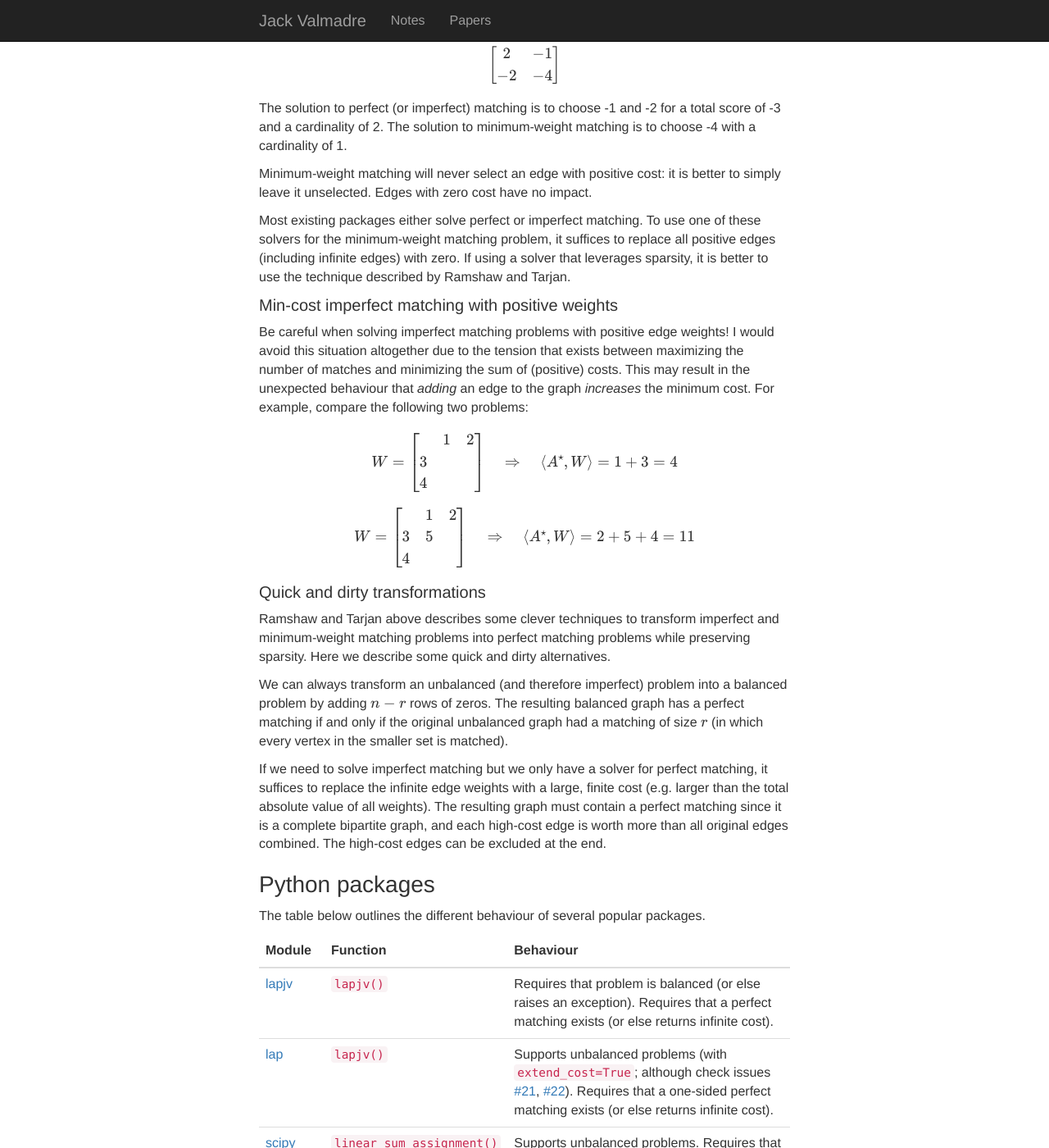
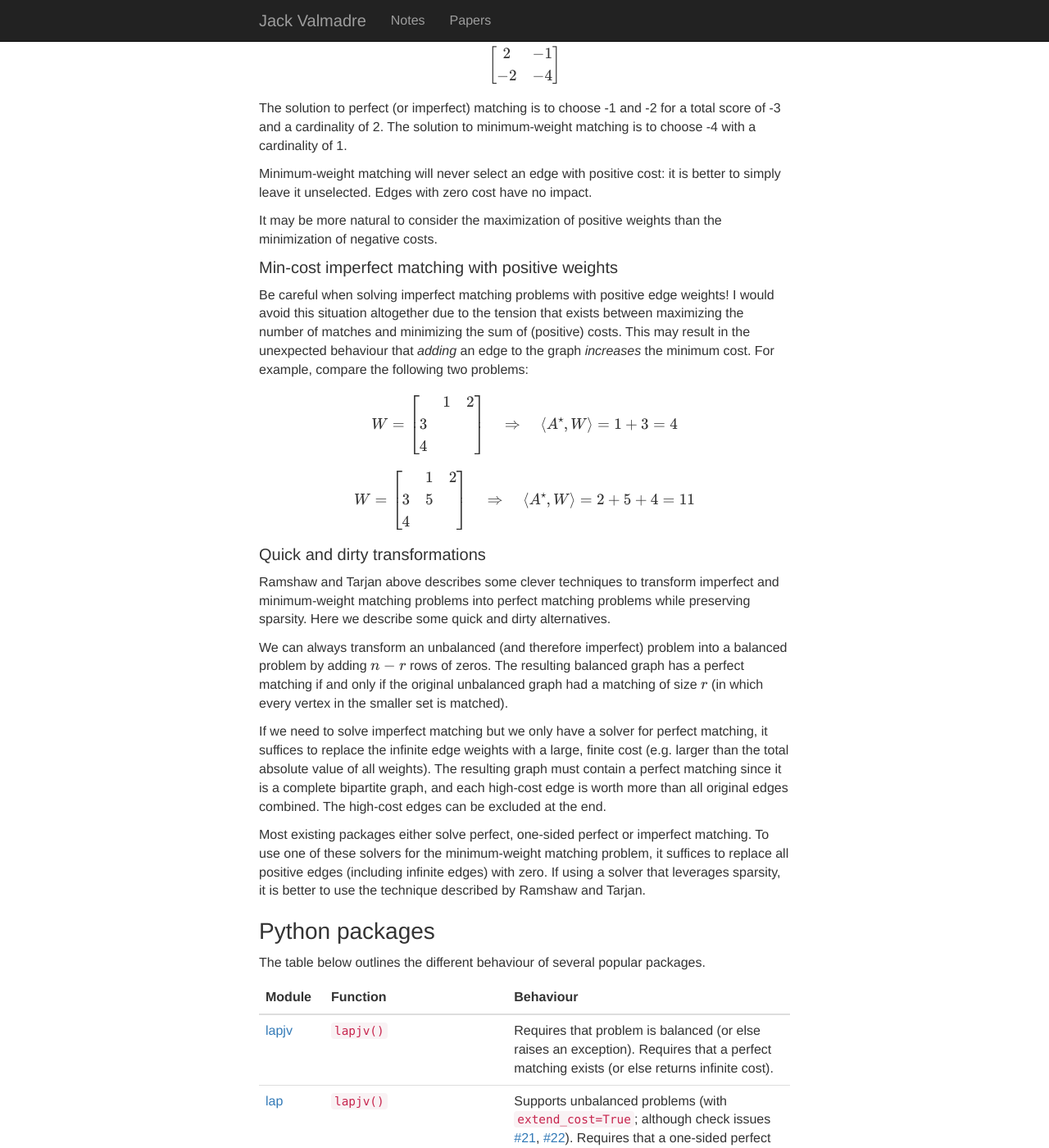
Before and after one commit to jvlmdr/jack.valmadre.net, a Jekyll site: the page built from notes/_posts/2020-12-08-non-perfect-linear-assignment.md, in a window 1280 px wide and 1400 px high, scrolled down 2287 px. Shown: the whole window at 82% size. Built offline with Jekyll 4.4.1, drawn with Linux system fonts in a browser that asks for light colours; nearby versions of some CDN libraries; formulas are drawn with MathJax 3; some of the changed text lies outside the part shown.

Commit message:
Update 2020-12-08-non-perfect-linear-assignment.md

```diff
--- a/notes/_posts/2020-12-08-non-perfect-linear-assignment.md
+++ b/notes/_posts/2020-12-08-non-perfect-linear-assignment.md
@@ -100,7 +100,7 @@ When using linear assignment, we should carefully consider which of the three pr
 
 ### Remarks
 
-#### Minimum-weight matching
+#### In support of minimum-weight matching
 
 The minimum-weight matching problem is often the most natural choice, since it puts no constraint on the size of the matching.
 To illustrate the difference between this and the other problems, consider the following balanced problem:
@@ -118,9 +118,7 @@ The solution to minimum-weight matching is to choose -4 with a cardinality of 1.
 Minimum-weight matching will never select an edge with positive cost: it is better to simply leave it unselected.
 Edges with zero cost have no impact.
 
-Most existing packages either solve perfect or imperfect matching.
-To use one of these solvers for the minimum-weight matching problem, it suffices to replace all positive edges (including infinite edges) with zero.
-If using a solver that leverages sparsity, it is better to use the technique described by Ramshaw and Tarjan.
+It may be more natural to consider the maximization of positive weights than the minimization of negative costs.
 
 #### Min-cost imperfect matching with positive weights
 
@@ -161,6 +159,10 @@ If we need to solve imperfect matching but we only have a solver for perfect mat
 The resulting graph must contain a perfect matching since it is a complete bipartite graph, and each high-cost edge is worth more than all original edges combined.
 The high-cost edges can be excluded at the end.
 
+Most existing packages either solve perfect, one-sided perfect or imperfect matching.
+To use one of these solvers for the minimum-weight matching problem, it suffices to replace all positive edges (including infinite edges) with zero.
+If using a solver that leverages sparsity, it is better to use the technique described by Ramshaw and Tarjan.
+
 
 ### Python packages
 
```
